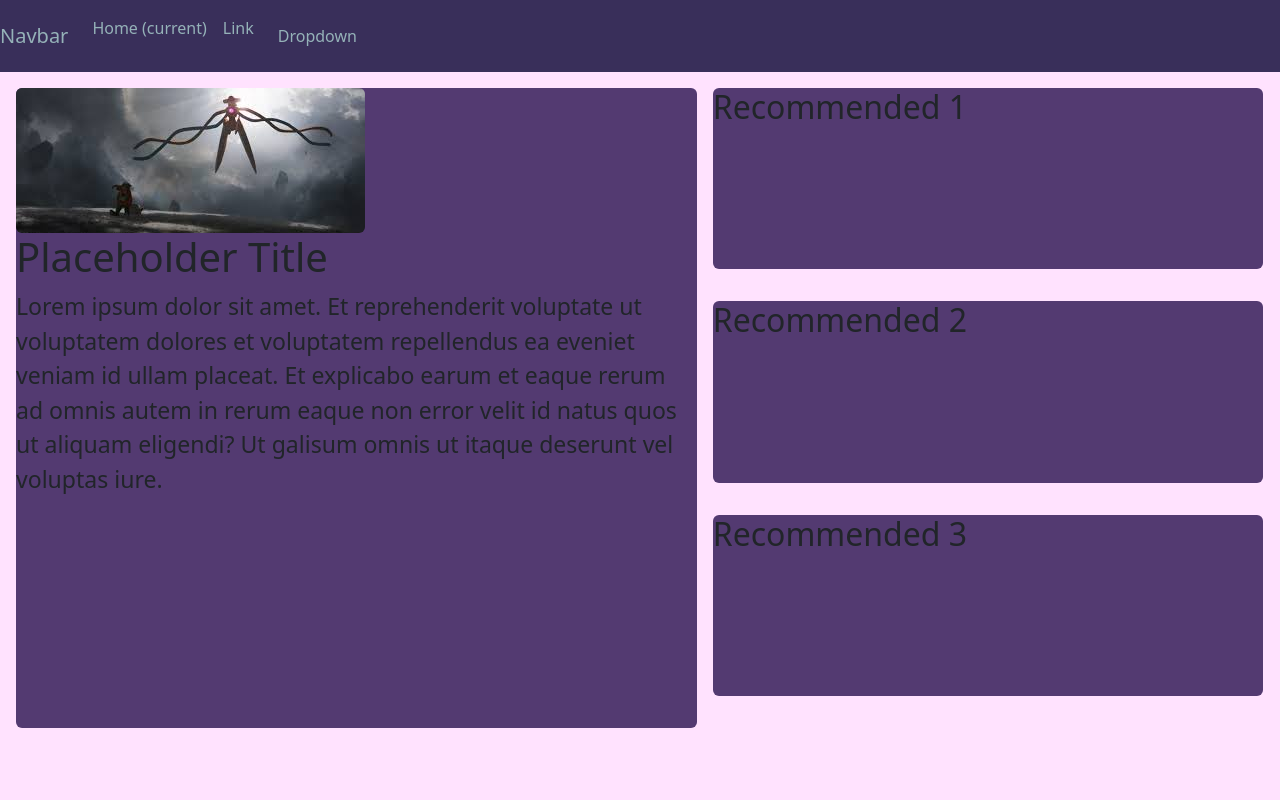
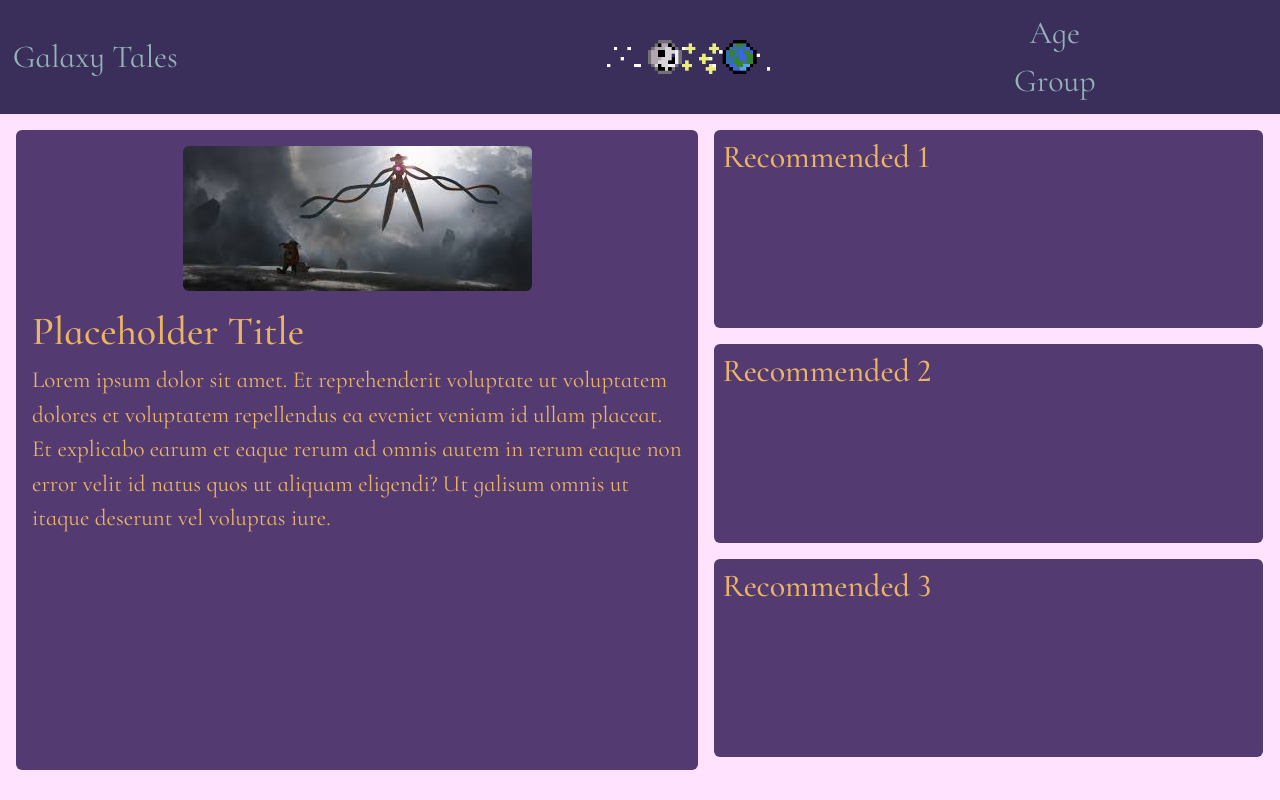
Before and after one commit to CrooseGit/Galaxy-Tales-UniCS-Hackathon-24, a React (Vite) app in the folder galaxy_tales/: page / in a window 1280 px wide. Built offline with nearby package versions, Linux system fonts and the light colour scheme.

Commit message:
finished???

```diff
--- a/galaxy_tales/index.html
+++ b/galaxy_tales/index.html
@@ -9,6 +9,9 @@
       integrity="sha384-T3c6CoIi6uLrA9TneNEoa7RxnatzjcDSCmG1MXxSR1GAsXEV/Dwwykc2MPK8M2HN"
       crossorigin="anonymous"
     />
+    <link rel="preconnect" href="https://fonts.googleapis.com">
+    <link rel="preconnect" href="https://fonts.gstatic.com" crossorigin>
+    <link href="https://fonts.googleapis.com/css2?family=Cormorant+Infant:ital,wght@0,300;0,400;0,500;0,600;0,700;1,300;1,400;1,500;1,600;1,700&display=swap" rel="stylesheet">
     <title>Galaxy Tales</title>
   </head>
   <body>
--- a/galaxy_tales/src/App.tsx
+++ b/galaxy_tales/src/App.tsx
@@ -10,20 +10,22 @@ function App() {
       <body>
         <NavBar />
         <div className='d-flex cont'>
-            <div className='article rounded m-3'>
-            <img src={imgplace} className='rounded'></img>
-            <h1>Placeholder Title</h1>
-            <p className='articletxt'>Lorem ipsum dolor sit amet. Et reprehenderit voluptate ut voluptatem dolores et voluptatem repellendus ea eveniet veniam id ullam placeat. Et explicabo earum et eaque rerum ad omnis autem in rerum eaque non error velit id
-             natus quos ut aliquam eligendi? Ut galisum omnis ut itaque deserunt vel voluptas iure.</p>
-             </div>
-            <div className='w-50 d-flex flex-column'>
-              <div className='reccontainer rounded my-3'>
+            <div className='article rounded m-3 p-3'>
+              <div className='text-center'>
+                <img src={imgplace} className='rounded mb-3'></img>
+              </div>
+              <h1>Placeholder Title</h1>
+              <p className='articletxt'>Lorem ipsum dolor sit amet. Et reprehenderit voluptate ut voluptatem dolores et voluptatem repellendus ea eveniet veniam id ullam placeat. Et explicabo earum et eaque rerum ad omnis autem in rerum eaque non error velit id
+                  natus quos ut aliquam eligendi? Ut galisum omnis ut itaque deserunt vel voluptas iure.</p>
+            </div>
+            <div className='w-50'>
+              <div className='reccontainer rounded my-3 p-2'>
               <h2>Recommended 1</h2>
               </div>
-              <div className='reccontainer rounded my-3'>
+              <div className='reccontainer rounded my-3 p-2'>
                 <h2>Recommended 2</h2>
               </div>
-              <div className='reccontainer rounded my-3'>
+              <div className='reccontainer rounded my-3 p-2'>
                 <h2>Recommended 3</h2>
               </div>
             </div>
--- a/galaxy_tales/src/containers/NavBar.tsx
+++ b/galaxy_tales/src/containers/NavBar.tsx
@@ -1,34 +1,20 @@
 import '../styles.css'
-
+import spcimg from '../assets/space.png'
 const NavBar = () => {
     return (
-
-        <nav className="navbar navbar-expand-lg navbar-light ">
-        <a className="navbar-brand navtxt" href="#">Navbar</a>
-        <button className="navbar-toggler" type="button" data-toggle="collapse" data-target="#navbarSupportedContent" aria-controls="navbarSupportedContent" aria-expanded="false" aria-label="Toggle navigation">
-            <span className="navbar-toggler-icon"></span>
-        </button>
-
-        <div className="collapse navbar-collapse" id="navbarSupportedContent">
-            <ul className="navbar-nav mr-auto">
-            <li className="nav-item active">
-                <a className="nav-link navtxt" href="#">Home <span className="sr-only">(current)</span></a>
-            </li>
-            <li className="nav-item">
-                <a className="nav-link navtxt" href="#">Link</a>
-            </li>
-            <li className="nav-item dropdown">
-                <div className="dropdown">
-                    <button className="dropbtn">Dropdown</button>
-                    <div className="dropdown-content">
-                        <a href="abc">Link 1</a>
-                        <a href="#">Link 2</a>
-                        <a href="#">Link 3</a>
+        <nav className="navbar navbar-expand-lg navbar-light d-flex">
+            <a className="navbar-brand navtxt navcon" href="#">Galaxy Tales</a>
+            <div className="collapse navbar-collapse" id="navbarSupportedContent">
+                <img src={spcimg} className='img-fluid w-25 navcon'></img>
+                    <div className="dropdown navtxt navcon">
+                        <button className="dropbtn ">Age Group</button>
+                        <div className="dropdown-content">
+                            <a href="abc">Primary</a>
+                            <a href="#">Secondary</a>
+                            <a href="#">Adults</a>
+                        </div>
                     </div>
-                </div>
-            </li>
-            </ul>
-        </div>
+            </div>
         </nav>
     )
 }
--- a/galaxy_tales/src/index.css
+++ b/galaxy_tales/src/index.css
@@ -1,3 +1,4 @@
 body {
   background-color: #FFE2FE;
+  font-family: 'Cormorant Infant', 'Gill Sans', 'Gill Sans MT', Calibri, 'Trebuchet MS', sans-serif;
 }
--- a/galaxy_tales/src/styles.css
+++ b/galaxy_tales/src/styles.css
@@ -5,12 +5,14 @@
 
 .navtxt {
     color: #95B2B8;
+    font-size:4vh;
 }
 
 
 
 .cont {
-    height:80vh
+    height:80vh;
+    color: #EAB464;
 }
 .article {
     width: 60%;
@@ -20,7 +22,7 @@
 
 .reccontainer {
     width: 97%;
-    height: 33%;
+    height: 31%;
     background-color: #533A71;
 }
 
@@ -37,14 +39,11 @@ img {
 .dropbtn {
     background-color: #392F5A;
     color: #95B2B8;
-    padding: 16px;
-    font-size: 16px;
     border: none;
     cursor: pointer;
   }
 
   .dropdown {
-    position: relative;
     display: inline-block;
   }
 
@@ -71,5 +70,13 @@ img {
   }
 
   .dropdown:hover .dropbtn {
-    background-color: #433a61;
+    color: #748c91;
   }
+.navbar {
+    max-height: 5%;
+}
+
+.navcon {
+    margin-right: 33%;
+    margin-left: 1%;
+}
```
